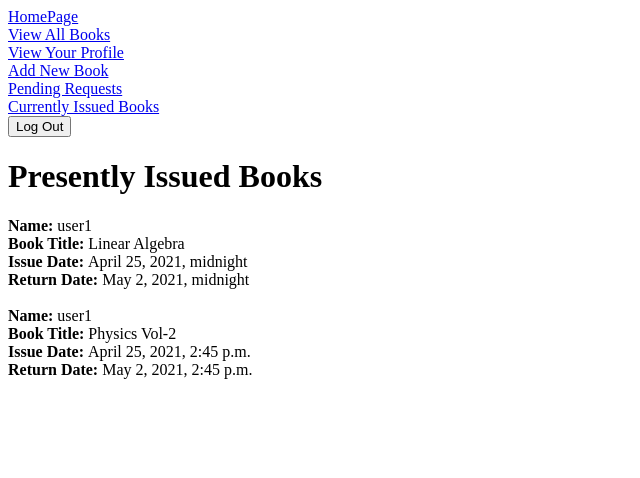
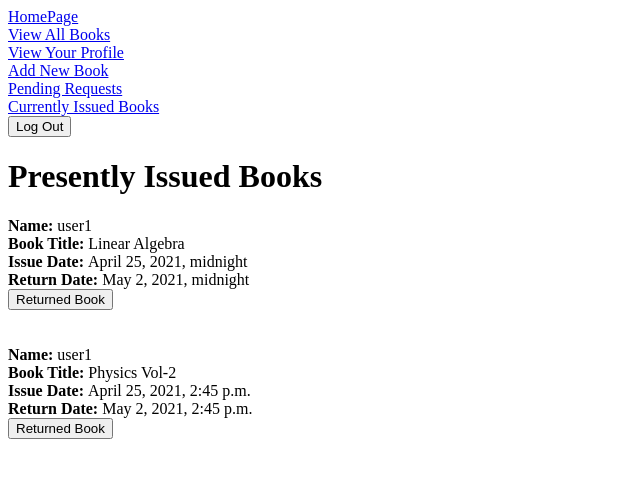
Before and after one commit to HemankBajaj/Library_Management, a Django app: page /issued in a window 1280 px wide. Shown: the top 478 px of the page, without its empty margins (0-640 px from the left). Run offline with Django 3.2, Linux system fonts and the light colour scheme; a user stored in the database is signed in; data comes from the database, SQL or seed files in the repository; both versions use the stored data as it was after the commit.

Commit message:
added return mechanism

```diff
--- a/library_management/Templates/issued.html
+++ b/library_management/Templates/issued.html
@@ -7,7 +7,11 @@
 <b>Name: </b>{{request.user.username}}<br>
 <b>Book Title: </b>{{request.book.title}}<br>
 <b>Issue Date: </b>{{request.issue_date}}<br>
-<b>Return Date: </b>{{request.return_date}}<br><br>
+<b>Return Date: </b>{{request.return_date}}<br>
+<form action="return_book/{{request.id}}" method="POST">
+ {% csrf_token %}
+  <input type="submit" name="Return" value="Returned Book">
+</form><br><br>
 {% endfor %}
 {% endif %}
 
--- a/library_management/library/urls.py
+++ b/library_management/library/urls.py
@@ -20,5 +20,6 @@ urlpatterns = [
     path('bookview/delete_book/<int:pk>', views.delete_book, name='bookdelete'),
     path('pending', views.pending, name ='pending'),
     path('issue/<int:pk>',views.issue, name='issue'),
-    path('issued', views.issued, name='issued')
+    path('issued', views.issued, name='issued'),
+    path('return_book/<int:pk>', views.return_book, name = 'return')
 ]
--- a/library_management/library/views.py
+++ b/library_management/library/views.py
@@ -174,3 +174,12 @@ def issue(request, pk):
 def issued(request):
     requests = models.IssueRequest.objects.filter(returned=False, permission = True)
     return render(request, 'issued.html', locals())
+
+def return_book(request, pk):
+    request = get_object_or_404(IssueRequest,id =pk)
+    book1= request.book
+    book1.number += 1
+    request.returned = True
+    request.save()
+    book1.save()
+    return redirect('issued')
```
Also changed, not shown: library_management/db.sqlite3.
